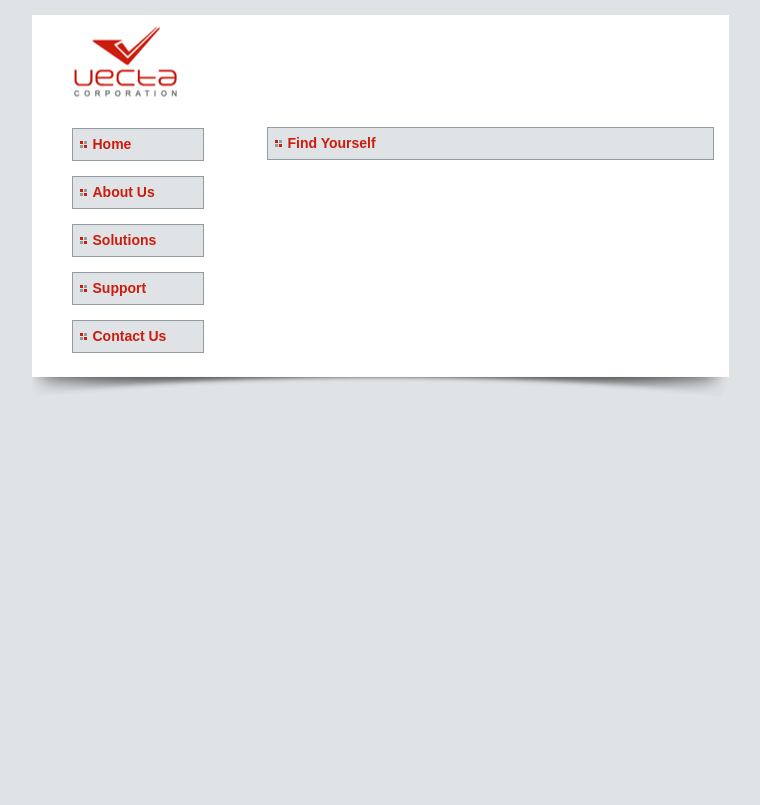
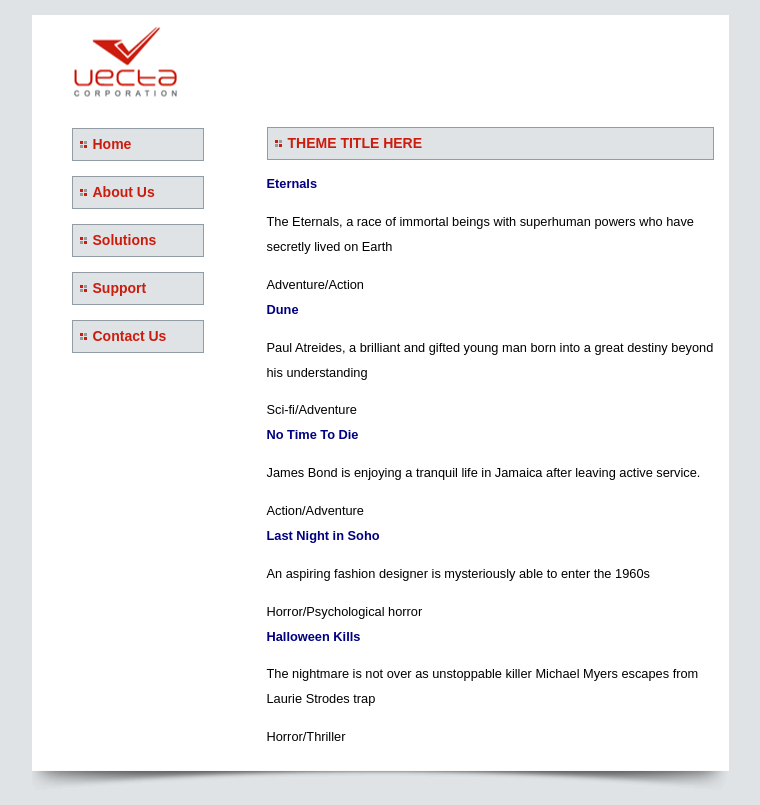
Before and after one commit to paulabhishek/WEB303, a plain HTML site: page index.html in a window 1280 px wide. Shown: the whole page, without its empty margins (260-1020 px from the left). Drawn offline with Linux system fonts and the light colour scheme.

Commit message:
Uploading assignment 5 files

```diff
--- a/index.html
+++ b/index.html
@@ -5,8 +5,6 @@
 	<title>Welcome to Vecta Corp.</title>
 	<!-- Normal style sheet used for layout and general formatting. -->
 	<link href="styles.css" type="text/css" rel="stylesheet">
-	<script src="jquery.js"></script>
-	<script src="script.js"></script>
 </head>
 
 <body>
@@ -24,15 +22,23 @@
 		</nav>
 
 		<section id="content">
-			<h2>Find Yourself</h2>
+			<h2>THEME TITLE HERE</h2>
 
-			<div id="latitude"></div>
-			<div id="longitude"></div>
+			<div id="content-list">
+				<!-- sammple of what your toString should output
+					<div id="content-0">
+						<h4>title here</h4>
+						<p>description here</p>
+						<div>category here</div>
+					</div>
+				-->
+			</div>
 		</section>
 
 		<footer></footer>
 	</section>
 
-
+	<script src="jquery.js"></script>
+	<script src="script.js"></script>
 </body>
 </html>
--- a/script.js
+++ b/script.js
@@ -1,97 +1,84 @@
 /*
-    Assignment 4
-    {ABhishek Paul}
+    Assignment 5
+    {Abhishek Paul}
 */
 
 $(document).ready(function(){
-    var htmlEle= '';
+    class ContentCard{
+        id;
+        title;
+        description;
+        categoryType;
 
-    const success = (position) => {
-        //$('#youarehere').eq(0).html("The latitude is: " + position.coords.latitude);
-        $('#latitude').eq(0).html(`The latitude is: ${position.coords.latitude}`);
-        var $lat2 = position.coords.latitude;
-        console.log($lat2);
-        $('#longitude').eq(0).html(`The longitude is: ${position.coords.longitude}`);
-        var $lon2 = position.coords.longitude;
-        console.log($lon2);
-        localStorage.setItem("lat1", position.coords.latitude);
-        localStorage.setItem("lon1", position.coords.longitude);
-        console.log(position);
-
-    if (localStorage.getItem('lat1') && localStorage.getItem('lon1')  !== null) {
-        htmlEle += '<div id="localStoragelat1"> Location in localStorage lat: '+localStorage.getItem('lat1')+'</div>';
-        htmlEle += '<div id="localStoragelon1">Location in localStorage lon: '+localStorage.getItem('lon1')+'</div>';
-        $('#content').append(htmlEle);
-        //console.log(calcDistance(localStorage.getItem('lat1'), localStorage.getItem('lon1'), $lat2, $lon2));
-
-        var toRadians = function(num) {
-            htmlEle += '<div id=" "> The person has moved from: '+num * Math.PI / 180+'</div>';
-            $('#content').append(htmlEle);
-            console.log( num * Math.PI / 180);
-            return num * Math.PI / 180;
-        }
-        var R = 6371000; // radius of Earth in metres
-        var φ1 = toRadians(localStorage.getItem('lat1'));
-        var φ2 = toRadians(position.coords.latitude);
-        var Δφ = toRadians(position.coords.latitude-localStorage.getItem('lat1'));
-        var Δλ = toRadians(position.coords.longitude-localStorage.getItem('lon1'));
-        var φ1 = toRadians(localStorage.getItem('lat1'));
-
-
-        var a = Math.sin(Δφ/2) * Math.sin(Δφ/2) + Math.cos(φ1) * Math.cos(φ2) * Math.sin(Δλ/2) * Math.sin(Δλ/2);
-        var c = 2 * Math.atan2(Math.sqrt(a), Math.sqrt(1-a));
-        console.log( R * c );
-        return ( R * c );
-        }
-        else{
-            $('#content').eq(0).html(`Welcome!`);
+        constructor(id, title, description, categoryType){
+            this.id = id;
+            this.title = title;
+            this.description = description;
+            this.categoryType = categoryType;
+            //console.log(id);
         }
 
+        updateContent(id, title, description, categoryType){
+            if(id !== null || title !== null || description !== null || categoryType !== null){
+            this.id = id;
+            this.title = title;
+            this.description = description;
+            this.categoryType = categoryType;
+            }
+        }
 
+    }
+    let movies = ['0','Eternals', 'The Eternals, a race of immortal beings with superhuman powers who have secretly lived on Earth ', 'Adventure/Action',
+                   '1','Dune','Paul Atreides, a brilliant and gifted young man born into a great destiny beyond his understanding', 'Sci-fi/Adventure',
+                   '2','No Time To Die','James Bond is enjoying a tranquil life in Jamaica after leaving active service.', 'Action/Adventure',
+                   '3','Last Night in Soho','An aspiring fashion designer is mysteriously able to enter the 1960s', 'Horror/Psychological horror',
+                   '4', 'Halloween Kills', 'The nightmare is not over as unstoppable killer Michael Myers escapes from Laurie Strodes trap', 'Horror/Thriller'
+                ];
+     console.log(movies.length);
+    let content0 = new ContentCard(movies[0], movies[1], movies[2], movies[3]);
+    let contentList = document.getElementById('content-list');
 
+    let wrapper = document.createElement('div');
+    wrapper.setAttribute("id", "content-"+ content0.id);
 
-    };
-        const fail = (error) => {
-        $('#content').eq(0).html(`Geo Position not available!`);
+    let header = document.createElement('h4');
+    header.textContent = content0.title;
 
+    let p = document.createElement('p');
+    p.textContent = content0.description;
 
+    let div = document.createElement('div');
+    div.textContent = content0.categoryType;
 
+    wrapper.append(header);
+    wrapper.append(p);
+    wrapper.append(div);
+    contentList.append(wrapper);
 
+    let temp = 4;
+    for (let i = 4; i < movies.length-4; i++) {
 
-    };
-    navigator.geolocation.getCurrentPosition(success, fail);
+    content0.updateContent(movies[temp], movies[temp+1], movies[temp+2], movies[temp+3]);
+    temp = temp + 4;
+    //console.log(temp);
+    let contentList = document.getElementById('content-list');
 
+    let wrapper = document.createElement('div');
+    wrapper.setAttribute("id", "content-"+ content0.id);
 
-    // function calcDistance(lat1, lon1, lat2, lon2){
-    //     var toRadians = function(num) {
-    //         return num * Math.PI / 180;
-    //         console.log( num * Math.PI / 180);
-    //     }
-    //     var R = 6371000; // radius of Earth in metres
-    //     var φ1 = toRadians(lat1);
-    //     var φ2 = toRadians(lat2);
-    //     var Δφ = toRadians(lat2-lat1);
-    //     var Δλ = toRadians(lon2-lon1);
+    let header = document.createElement('h4');
+    header.textContent = content0.title;
 
+    let p = document.createElement('p');
+    p.textContent = content0.description;
+    //console.log(content.description);
 
-        // var φ1 = toRadians(localStorage.getItem('lat1'));
-        // var φ2 = toRadians(position.coords.latitude);
-        // var Δφ = toRadians(position.coords.latitude-localStorage.getItem('lat1'));
-        // var Δλ = toRadians(position.coords.longitude-localStorage.getItem('lon1'));
+    let div = document.createElement('div');
+    div.textContent = content0.categoryType;
 
-    //     var a = Math.sin(Δφ/2) * Math.sin(Δφ/2) + Math.cos(φ1) * Math.cos(φ2) * Math.sin(Δλ/2) * Math.sin(Δλ/2);
-    //     var c = 2 * Math.atan2(Math.sqrt(a), Math.sqrt(1-a));
-
-    //     return ( R * c );
-
-    // }
+    wrapper.append(header);
+    wrapper.append(p);
+    wrapper.append(div);
+    contentList.append(wrapper);
+    }
 });
-
-
-    // your code here
-
-
-
-    // function to calculate the distance in metres between two lat/long pairs on Earth
-    // Haversine formula - https://en.wikipedia.org/wiki/Haversine_formula
-    // Aren't those cool variable names? Yah gotta love JavaScript
```
Also changed, not shown: images/_notes/dwsync.xml (line endings or trailing spaces), styles.css (line endings or trailing spaces).
